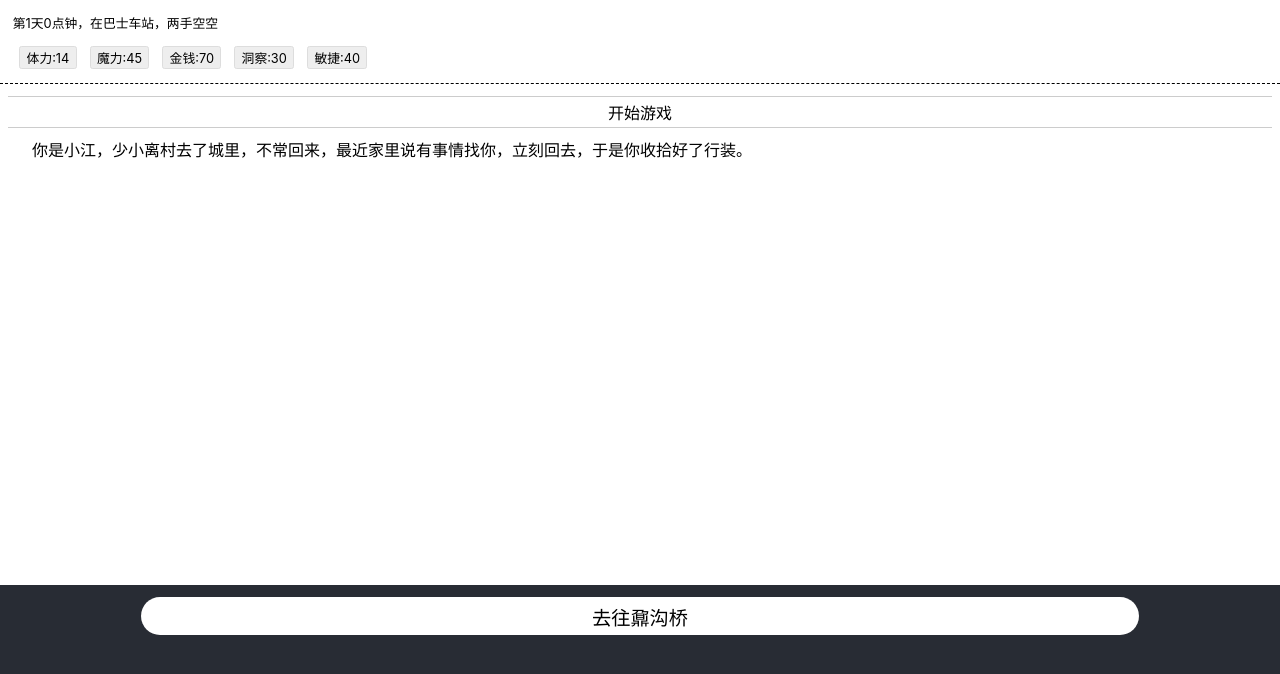
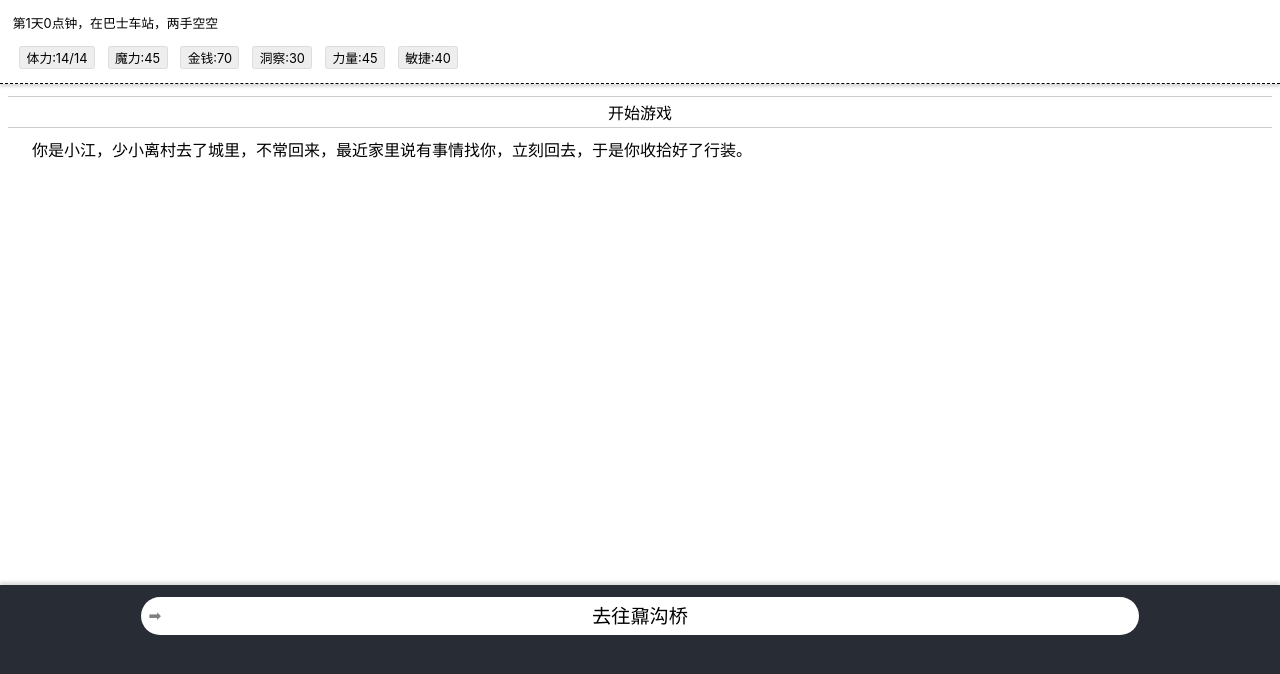
Before and after one commit to TheRiverElder/coc-run, a React (Create React App) app: page / in a window 1280 px wide. Shown: the top 674 px of the page. Built offline with nearby package versions, Linux system fonts and the light colour scheme.

Commit message:
prettify UI

```diff
--- a/src/App.css
+++ b/src/App.css
@@ -45,6 +45,7 @@ html, body, #root, .App {
   font-size: 0.8em;
   flex: 0 0 0;
   border-bottom: .1em dashed black;
+  box-shadow: #dddddd 0 .2em .2em;
 }
 
 .state-bar .values {
@@ -93,6 +94,7 @@ html, body, #root, .App {
   flex-grow: 0;
   height: 30%;
   background-color: #282c34;
+  box-shadow: #dddddd 0 -0.2em .2em;
 }
 
 .text, .option {
@@ -122,9 +124,11 @@ html, body, #root, .App {
   border-radius: 1em;
   border-width: 0;
   width: 80%;
-  padding-top: 0.3em;
+  padding-top: 0.2em;
+  padding-bottom: 0.3em;
   background-color: white;
   transition: all 300ms;
+  position: relative
 }
 
 .option:hover {
@@ -132,6 +136,31 @@ html, body, #root, .App {
   background-color: #eeeeee;
   box-shadow: #000000 0 0.1em 0.1em;
   transition: all 300ms;
+}
+
+.option.skip-btn {
+  background-color: #282c34;
+  color: white;
+  border-color: white;
+  border-width: .1em;
+}
+
+.option > .option-side-text {
+  height: 100%;
+  font-size: 0.8em;
+  color: gray;
+  display: flex;
+  align-items: center;
+  position: absolute;
+  top: 0;
+}
+
+.option > .option-side-text.left {
+  left: .5em;
+}
+
+.option > .option-side-text.right {
+  right: .5em;
 }
 
 .text.self {
--- a/src/App.tsx
+++ b/src/App.tsx
@@ -19,7 +19,7 @@ interface AppState extends GameState {
   showOptions: boolean;
 }
 
-const values = ['health', 'magic', 'money', 'insight', 'dexterity'];
+const values = ['magic', 'money', 'insight', 'strength', 'dexterity'];
 
 class App extends React.Component<{ data: GameData }, AppState> implements Game {
 
@@ -45,17 +45,19 @@ class App extends React.Component<{ data: GameData }, AppState> implements Game
 
   render() {
     const s = this.state;
+    const p = s.player;
     return (
       <div className="App">
         <header className="state-bar">
           <p>
             <span>第{Math.floor(s.time / 24) + 1}天{s.time % 24}点钟，</span>
-            <span>在{s.player.site.name}，</span>
-            <span>{s.player.holdingItem ? `手持${s.player.holdingItem.name}(${s.player.holdingItem.previewDamage(s.player, this)})` : '两手空空'}</span>
+            <span>在{p.site.name}，</span>
+            <span>{p.holdingItem ? `手持${p.holdingItem.name}(${p.holdingItem.previewDamage(s.player, this)})` : '两手空空'}</span>
           </p>
 
           <p className="values">
-            {values.map(k => `${this.translate(k)}:${(s.player as any)[k]}`).map(s => (<span key={s} className="value">{s}</span>))}
+            <span className="value">{`${this.translate('health')}:${p.health}/${p.maxHealth}`}</span>
+            {values.map(k => `${this.translate(k)}:${(p as any)[k]}`).map(s => (<span key={s} className="value">{s}</span>))}
           </p>
         </header>
 
@@ -77,7 +79,7 @@ class App extends React.Component<{ data: GameData }, AppState> implements Game
                 onClick={this.handleClickOption.bind(this, o, i)}
               />
             ))
-            : <button className="option"onClick={this.flushText.bind(this, true)}> -=跳过=- </button>
+            : <button className="option skip-btn"onClick={this.flushText.bind(this, true)}> -=快进=- </button>
             }
           </div>
         </div>
--- a/src/buildin/entities/ItemEntity.ts
+++ b/src/buildin/entities/ItemEntity.ts
@@ -25,6 +25,7 @@ class ItemEntity extends Entity {
     getInteractions() {
         return [{
             text: '捡起' + this.item.name,
+            leftText: '💎',
             tag: [],
         }];
     }
--- a/src/buildin/entities/PlayerEntity.ts
+++ b/src/buildin/entities/PlayerEntity.ts
@@ -1,4 +1,4 @@
-import { Game, Option } from "../../interfaces/interfaces";
+import { Game, Option, Site } from "../../interfaces/interfaces";
 import LivingEntity, { LivingEntityData } from "./LivingEntity";
 import Item from "../items/Item";
 import ItemEntity from "./ItemEntity";
@@ -11,6 +11,7 @@ interface PlayerEntityData extends LivingEntityData {
     insight: number;
     holdingItem: Item | null;
     inventory: Array<Item>;
+    prevSite?: Site;
 }
 
 class PlayerEntity extends LivingEntity {
@@ -19,6 +20,7 @@ class PlayerEntity extends LivingEntity {
     insight: number;
     holdingItem: Item | null;
     inventory: UniqueMap<Item> = new UniqueMap<Item>();
+    prevSite?: Site;
 
     constructor(data: PlayerEntityData) {
         super({...data, id: 'player'});
@@ -27,6 +29,7 @@ class PlayerEntity extends LivingEntity {
         this.insight = data.insight;
         this.holdingItem = data.holdingItem;
         data.inventory.forEach(e => this.inventory.add(e));
+        this.prevSite = data.prevSite;
     }
 
     mutateValue(key: string, delta: number, game: Game, reason?: string): void {
@@ -59,6 +62,11 @@ class PlayerEntity extends LivingEntity {
             case 'restore': this.inventory.add(prevItem); break;
             case 'delete': break;
         }
+    }
+
+    goToSite(newSite: Site, game: Game): void {
+        this.prevSite = this.site;
+        super.goToSite(newSite, game);
     }
 
     addItemToInventory(item: Item, game: Game): boolean {
--- a/src/buildin/entities/PortEntity.ts
+++ b/src/buildin/entities/PortEntity.ts
@@ -5,23 +5,27 @@ import Site from "../Site";
 interface PortEntityData {
     site?: Site;
     target: string;
+    timeCost?: number;
 }
 
 class PortEntity extends Entity {
     target: string;
+    timeCost: number;
 
-    constructor({ target, site }: PortEntityData) {
+    constructor({ target, site, timeCost }: PortEntityData) {
         super({
             id: 'port',
             name: target,
             site,
         });
         this.target = target;
+        this.timeCost = timeCost || 1;
     }
 
     getInteractions(game: Game) {
         return [{
             text: '去往' + (game.getMap().get(this.target)?.name || '#ERROR#'),
+            leftText: (game.getPlayer().prevSite?.id === this.target) ? '⬅' : '➡',
             tag: this.uid,
         }];
     }
@@ -31,6 +35,7 @@ class PortEntity extends Entity {
             const site = game.getMap().get(this.target);
             if (site) {
                 game.getPlayer().goToSite(site, game);
+                game.timePass(this.timeCost);
             }
         }
     }
--- a/src/buildin/entities/SiteInvestigationEntity.ts
+++ b/src/buildin/entities/SiteInvestigationEntity.ts
@@ -26,6 +26,7 @@ class SiteInvestigationEntity extends Entity {
     getInteractions(game: Game): Array<Option> {
         return [{
             text: `调查${this.site.name}`,
+            leftText: '💡',
             rightText: `第${this.counter + 1}次`
         }];
     }
--- a/src/buildin/events/CombatEvent.ts
+++ b/src/buildin/events/CombatEvent.ts
@@ -25,8 +25,8 @@ class CombatEvent extends GameEvent {
         const player = game.getPlayer();
         const previewDamage = player.getWeapon().previewDamage(this.enemy, game);
         return [
-            { text: `攻击`, rightText: `伤害：${previewDamage}♥`, tag: 'attack' },
-            { text: `逃跑`, rightText: `敏捷：${player.dexterity}`, tag: 'escape' },
+            { text: `攻击`, rightText: `${previewDamage}♥`, tag: 'attack' },
+            { text: `逃跑`, rightText: `${player.dexterity}%`, tag: 'escape' },
         ];
     }
 
--- a/src/data.ts
+++ b/src/data.ts
@@ -47,7 +47,7 @@ const data = {
                     new ItemEntity({ item: new MeleeWeapon({
                         id: 'bone',
                         name: '猪骨',
-                        damage: 2,
+                        damage: 3,
                     }), autoEquip: true }),
                 ],
             }),
--- a/src/index.css
+++ b/src/index.css
@@ -33,21 +33,3 @@ button {
 .item > * {
   margin: .5em;
 }
-
-.option {
-  position: relative;
-}
-
-.option-side-text {
-  position: absolute;
-  font-size: 0.8em;
-  color: grey;
-}
-
-.option-side-text.left {
-  left: 1em;
-}
-
-.option-side-text.right {
-  right: 1em;
-}
```
